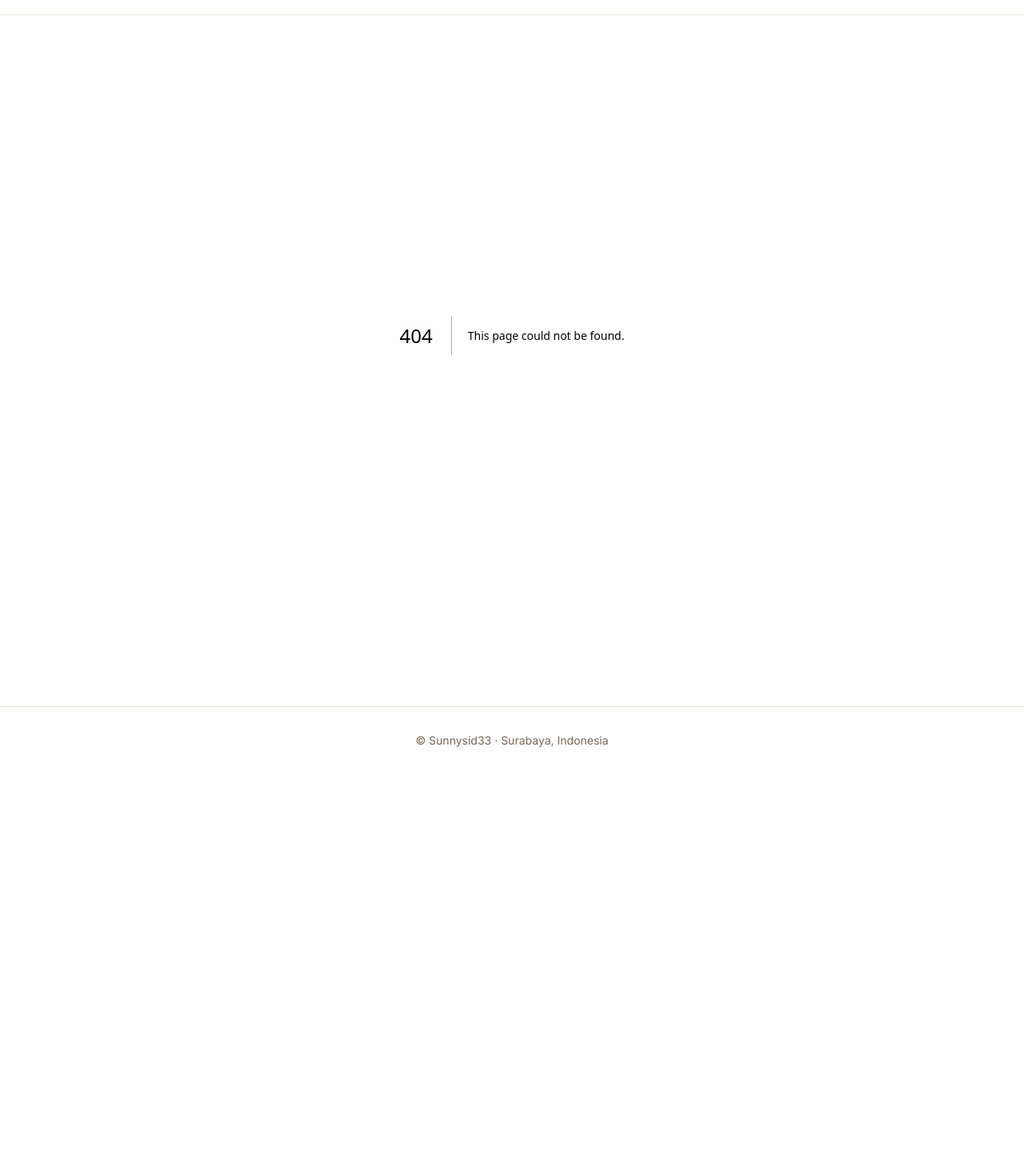
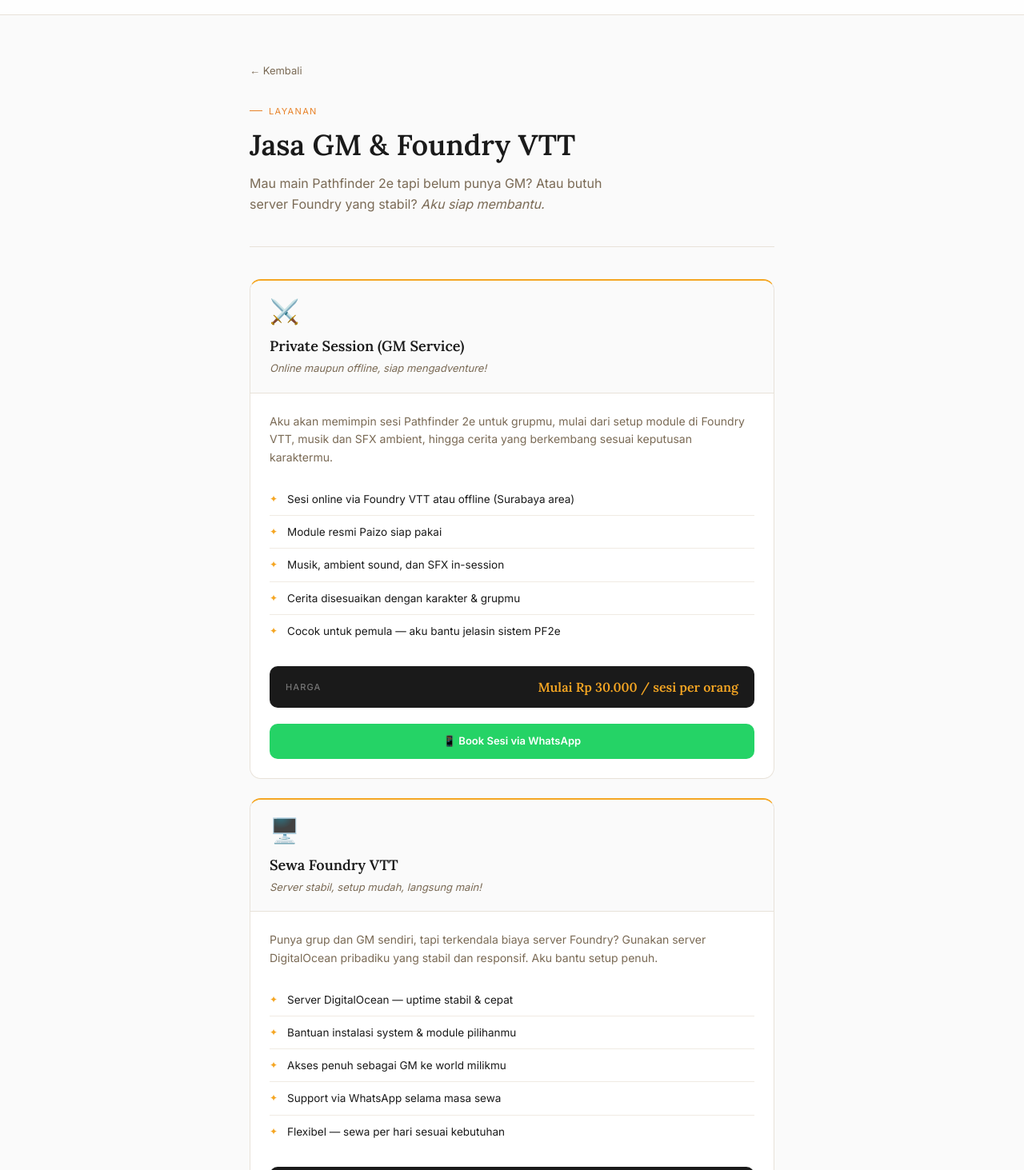
Before and after one commit to Sunnyside33/v0-personal-website, a Next.js app: page /jasa in a window 1280 px wide. Before the commit this address had no page. Shown: the part 47-1510 px from the top of the page at 80% size. Before the commit the page ends 1015 px from the top, so only its background shows below. Built offline with nearby package versions, Linux system fonts and the light colour scheme.

Commit message:
Add Jasa & Layanan page with service details

```diff
--- /dev/null
+++ b/app/jasa/page.tsx
@@ -0,0 +1,129 @@
+import Link from "next/link"
+
+const services = [
+  {
+    icon: "⚔️",
+    name: "Private Session (GM Service)",
+    tagline: "Online maupun offline, siap mengadventure!",
+    desc: "Aku akan memimpin sesi Pathfinder 2e untuk grupmu, mulai dari setup module di Foundry VTT, musik dan SFX ambient, hingga cerita yang berkembang sesuai keputusan karaktermu.",
+    features: [
+      "Sesi online via Foundry VTT atau offline (Surabaya area)",
+      "Module resmi Paizo siap pakai",
+      "Musik, ambient sound, dan SFX in-session",
+      "Cerita disesuaikan dengan karakter & grupmu",
+      "Cocok untuk pemula — aku bantu jelasin sistem PF2e",
+    ],
+    price: "Mulai Rp 30.000 / sesi per orang",
+    waLink: "https://wa.wizard.id/Sunnysid33",
+    waLabel: "Book Sesi via WhatsApp",
+  },
+  {
+    icon: "🖥️",
+    name: "Sewa Foundry VTT",
+    tagline: "Server stabil, setup mudah, langsung main!",
+    desc: "Punya grup dan GM sendiri, tapi terkendala biaya server Foundry? Gunakan server DigitalOcean pribadiku yang stabil dan responsif. Aku bantu setup penuh.",
+    features: [
+      "Server DigitalOcean — uptime stabil & cepat",
+      "Bantuan instalasi system & module pilihanmu",
+      "Akses penuh sebagai GM ke world milikmu",
+      "Support via WhatsApp selama masa sewa",
+      "Flexibel — sewa per hari sesuai kebutuhan",
+    ],
+    price: "Rp 20.000 / hari",
+    waLink: "https://wa.wizard.id/FoundryVTT",
+    waLabel: "Sewa Foundry via WhatsApp",
+  },
+]
+
+export const metadata = {
+  title: "Jasa & Layanan",
+  description: "Jasa GM Pathfinder 2e dan sewa Foundry VTT bersama Sunnysid33.",
+}
+
+export default function JasaPage() {
+  return (
+    <div className="max-w-[720px] mx-auto px-8">
+
+      {/* HERO */}
+      <section className="pt-14 pb-10 border-b border-[#E8E2D9]">
+        <Link href="/" className="inline-flex items-center gap-1.5 text-[13px] text-[#7A6A55] hover:text-[#C97B10] transition-colors mb-8">
+          ← Kembali
+        </Link>
+        <p className="text-[11px] tracking-[0.12em] uppercase text-[#E8832A] mb-3 flex items-center gap-2">
+          <span className="inline-block w-4 h-px bg-[#E8832A]" />
+          Layanan
+        </p>
+        <h1 className="font-serif text-3xl md:text-4xl font-semibold text-[#1A1A1A] leading-tight mb-3">
+          Jasa GM & Foundry VTT
+        </h1>
+        <p className="text-[#7A6A55] text-base max-w-[480px] leading-relaxed">
+          Mau main Pathfinder 2e tapi belum punya GM? Atau butuh server Foundry yang stabil?{" "}
+          <em>Aku siap membantu.</em>
+        </p>
+      </section>
+
+      {/* SERVICE CARDS */}
+      <section className="py-10 flex flex-col gap-6">
+        {services.map((s) => (
+          <div
+            key={s.name}
+            className="bg-white border border-[#E8E2D9] border-t-2 border-t-[#F5A623] rounded-xl overflow-hidden hover:shadow-sm transition-shadow"
+          >
+            {/* Card header */}
+            <div className="bg-[#FAFAFA] border-b border-[#E8E2D9] px-6 py-5">
+              <span className="text-3xl mb-3 block">{s.icon}</span>
+              <div className="font-serif font-semibold text-[#1A1A1A] text-lg mb-1">{s.name}</div>
+              <div className="text-[13px] text-[#7A6A55] italic">{s.tagline}</div>
+            </div>
+
+            {/* Card body */}
+            <div className="px-6 py-6">
+              <p className="text-[14px] text-[#7A6A55] leading-relaxed mb-5">{s.desc}</p>
+
+              {/* Features */}
+              <ul className="flex flex-col mb-6">
+                {s.features.map((f) => (
+                  <li
+                    key={f}
+                    className="flex items-start gap-3 text-[13.5px] text-[#1A1A1A] py-2.5 border-b border-[#F0EBE3] last:border-0"
+                  >
+                    <span className="text-[#F5A623] mt-0.5 flex-shrink-0 text-xs">✦</span>
+                    {f}
+                  </li>
+                ))}
+              </ul>
+
+              {/* Price box */}
+              <div className="bg-[#1A1A1A] rounded-lg px-5 py-3.5 flex items-center justify-between mb-5">
+                <span className="text-[11px] tracking-widest uppercase text-white/40 font-medium">Harga</span>
+                <span className="font-serif font-semibold text-[#F5A623] text-base">{s.price}</span>
+              </div>
+
+              {/* WhatsApp CTA */}
+              <a
+                href={s.waLink}
+                target="_blank"
+                rel="noopener noreferrer"
+                className="flex items-center justify-center gap-2 w-full bg-[#25D366] hover:bg-[#1db954] text-white text-[13px] font-semibold py-3 rounded-lg transition-colors"
+              >
+                📱 {s.waLabel}
+              </a>
+            </div>
+          </div>
+        ))}
+      </section>
+
+      {/* NOTE */}
+      <div className="bg-[#FDE8B8] border border-[#E8E2D9] border-l-[3px] border-l-[#F5A623] rounded-r-xl px-6 py-5 mb-14">
+        <div className="text-[11px] tracking-widest uppercase text-[#C97B10] mb-2 font-medium">💡 Catatan</div>
+        <p className="text-[13.5px] text-[#7A6A55] leading-relaxed">
+          Untuk sesi offline, saat ini hanya melayani area <strong className="text-[#1A1A1A]">Surabaya dan sekitarnya</strong>.
+          Untuk sesi online, bisa dari mana saja di Indonesia. Tidak familiar dengan Pathfinder 2e?
+          Tenang — aku menyediakan <strong className="text-[#1A1A1A]">sesi orientasi gratis</strong> untuk pemula dalam paket GM Service.
+          Hubungi via WhatsApp untuk diskusi lebih lanjut!
+        </p>
+      </div>
+
+    </div>
+  )
+}
```
